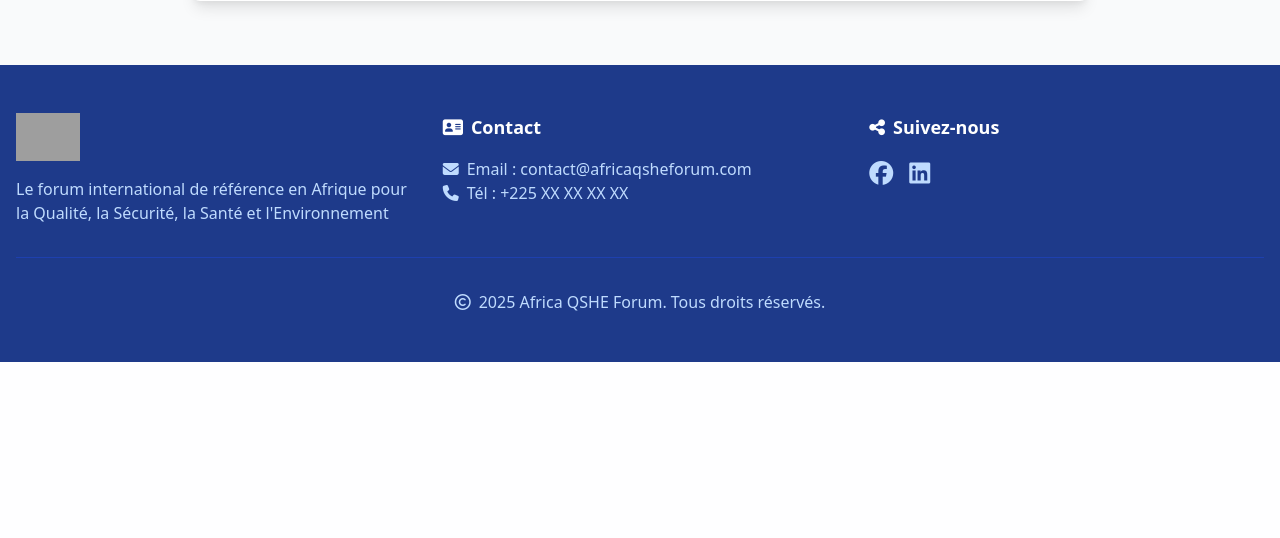
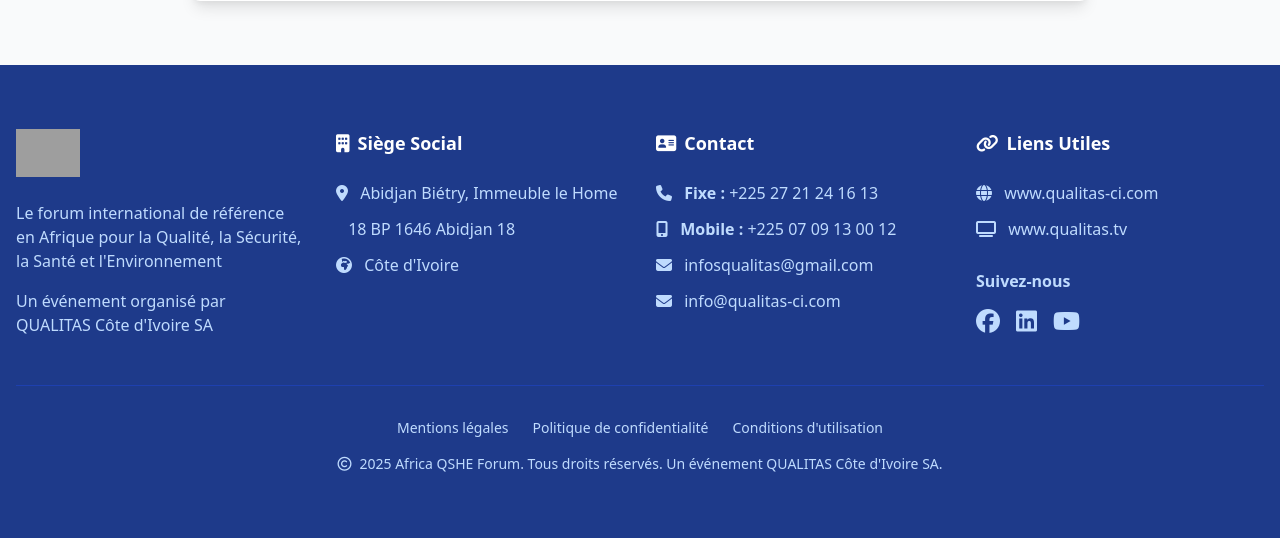
Before and after one commit to workmusicalflow/events-qualitas-ci, a PHP site: page / in a window 1280 px wide. Shown: the part 3238-3776 px from the top of the page. Before the commit the page ends 3600 px from the top, so only its background shows below. Run offline with PHP 8.4, Linux system fonts and the light colour scheme; some libraries are stand-ins or nearby versions; grey boxes are pictures that could not be loaded.

Commit message:
feat: refonte du footer avec intégration des coordonnées complètes de QUALITAS Côte d'Ivoire SA

```diff
--- a/templates/home.html.twig
+++ b/templates/home.html.twig
@@ -231,11 +231,13 @@
     </section>
 
     {# Footer #}
-    <footer class="bg-blue-900 text-white py-12">
+    <footer class="bg-blue-900 text-white py-16">
         <div class="container mx-auto px-4">
-            <div class="grid md:grid-cols-3 gap-8">
+            {# Section principale du footer #}
+            <div class="grid md:grid-cols-4 gap-8 mb-12">
+                {# Colonne 1 : Logo et présentation #}
                 <div>
-                    <div class="h-12 mb-4">
+                    <div class="h-12 mb-6">
                         <picture>
                             <source srcset="/images/logo/logo-qshe-monochrome.svg" type="image/svg+xml">
                             <img src="/images/logo/logo-qshe-monochrome.png"
@@ -243,37 +245,128 @@
                                  class="h-full w-auto">
                         </picture>
                     </div>
-                    <p class="text-blue-200">{{ event.description }}</p>
+                    <p class="text-blue-200 mb-4">{{ event.description }}</p>
+                    <p class="text-blue-200">Un événement organisé par QUALITAS Côte d'Ivoire SA</p>
                 </div>
+
+                {# Colonne 2 : Adresse et coordonnées postales #}
                 <div>
-                    <h3 class="font-bold text-lg mb-4">
+                    <h3 class="font-bold text-lg mb-6">
+                        <i class="fas fa-building mr-2"></i>Siège Social
+                    </h3>
+                    <div class="text-blue-200 space-y-3">
+                        <p>
+                            <i class="fas fa-map-marker-alt mr-2"></i>
+                            Abidjan Biétry, Immeuble le Home
+                        </p>
+                        <p>
+                            <i class="fas fa-mailbox mr-2"></i>
+                            18 BP 1646 Abidjan 18
+                        </p>
+                        <p>
+                            <i class="fas fa-globe-africa mr-2"></i>
+                            Côte d'Ivoire
+                        </p>
+                    </div>
+                </div>
+
+                {# Colonne 3 : Contacts #}
+                <div>
+                    <h3 class="font-bold text-lg mb-6">
                         <i class="fas fa-address-card mr-2"></i>Contact
                     </h3>
-                    <p class="text-blue-200">
-                        <i class="fas fa-envelope mr-2"></i>Email : contact@africaqsheforum.com
+                    <div class="text-blue-200 space-y-3">
+                        <p>
+                            <i class="fas fa-phone mr-2"></i>
+                            <span class="font-semibold">Fixe :</span>
+                            <a href="tel:+22527212416" class="hover:text-white transition-colors">
+                                +225 27 21 24 16 13
+                            </a>
                         </p>
-                    <p class="text-blue-200">
-                        <i class="fas fa-phone mr-2"></i>Tél : +225 XX XX XX XX
+                        <p>
+                            <i class="fas fa-mobile-alt mr-2"></i>
+                            <span class="font-semibold">Mobile :</span>
+                            <a href="tel:+22507091300" class="hover:text-white transition-colors">
+                                +225 07 09 13 00 12
+                            </a>
+                        </p>
+                        <p>
+                            <i class="fas fa-envelope mr-2"></i>
+                            <a href="mailto:infosqualitas@gmail.com" class="hover:text-white transition-colors">
+                                infosqualitas@gmail.com
+                            </a>
+                        </p>
+                        <p>
+                            <i class="fas fa-envelope mr-2"></i>
+                            <a href="mailto:info@qualitas-ci.com" class="hover:text-white transition-colors">
+                                info@qualitas-ci.com
+                            </a>
                         </p>
                     </div>
+                </div>
+
+                {# Colonne 4 : Liens et réseaux sociaux #}
                 <div>
-                    <h3 class="font-bold text-lg mb-4">
-                        <i class="fas fa-share-alt mr-2"></i>Suivez-nous
+                    <h3 class="font-bold text-lg mb-6">
+                        <i class="fas fa-link mr-2"></i>Liens Utiles
                     </h3>
+                    <div class="text-blue-200 space-y-3">
+                        <p>
+                            <i class="fas fa-globe mr-2"></i>
+                            <a href="https://www.qualitas-ci.com"
+                               target="_blank"
+                               rel="noopener noreferrer"
+                               class="hover:text-white transition-colors">
+                                www.qualitas-ci.com
+                            </a>
+                        </p>
+                        <p>
+                            <i class="fas fa-tv mr-2"></i>
+                            <a href="https://www.qualitas.tv"
+                               target="_blank"
+                               rel="noopener noreferrer"
+                               class="hover:text-white transition-colors">
+                                www.qualitas.tv
+                            </a>
+                        </p>
+                        <div class="pt-4">
+                            <h4 class="font-semibold mb-3">Suivez-nous</h4>
                             <div class="flex space-x-4">
-                        <a href="#" class="text-blue-200 hover:text-white text-2xl transition-colors duration-300">
+                                <a href="#" class="text-blue-200 hover:text-white text-2xl transition-colors">
                                     <i class="fab fa-facebook"></i>
                                 </a>
-                        <a href="#" class="text-blue-200 hover:text-white text-2xl transition-colors duration-300">
+                                <a href="#" class="text-blue-200 hover:text-white text-2xl transition-colors">
                                     <i class="fab fa-linkedin"></i>
+                                </a>
+                                <a href="#" class="text-blue-200 hover:text-white text-2xl transition-colors">
+                                    <i class="fab fa-youtube"></i>
                                 </a>
                             </div>
                         </div>
                     </div>
-            <div class="mt-8 pt-8 border-t border-blue-800 text-center">
-                <p class="text-blue-200">
-                    <i class="far fa-copyright mr-2"></i>{{ "now"|date("Y") }} Africa QSHE Forum. Tous droits réservés.
+                </div>
+            </div>
+
+            {# Barre de séparation #}
+            <div class="border-t border-blue-800 pt-8">
+                {# Liens légaux et copyright #}
+                <div class="text-center">
+                    <div class="flex justify-center space-x-6 mb-4">
+                        <a href="#" class="text-blue-200 hover:text-white text-sm transition-colors">
+                            Mentions légales
+                        </a>
+                        <a href="#" class="text-blue-200 hover:text-white text-sm transition-colors">
+                            Politique de confidentialité
+                        </a>
+                        <a href="#" class="text-blue-200 hover:text-white text-sm transition-colors">
+                            Conditions d'utilisation
+                        </a>
+                    </div>
+                    <p class="text-blue-200 text-sm">
+                        <i class="far fa-copyright mr-2"></i>{{ "now"|date("Y") }} Africa QSHE Forum.
+                        Tous droits réservés. Un événement QUALITAS Côte d'Ivoire SA.
                     </p>
+                </div>
             </div>
         </div>
     </footer>
```
Lines whose indentation alone changed are shown as unchanged.
